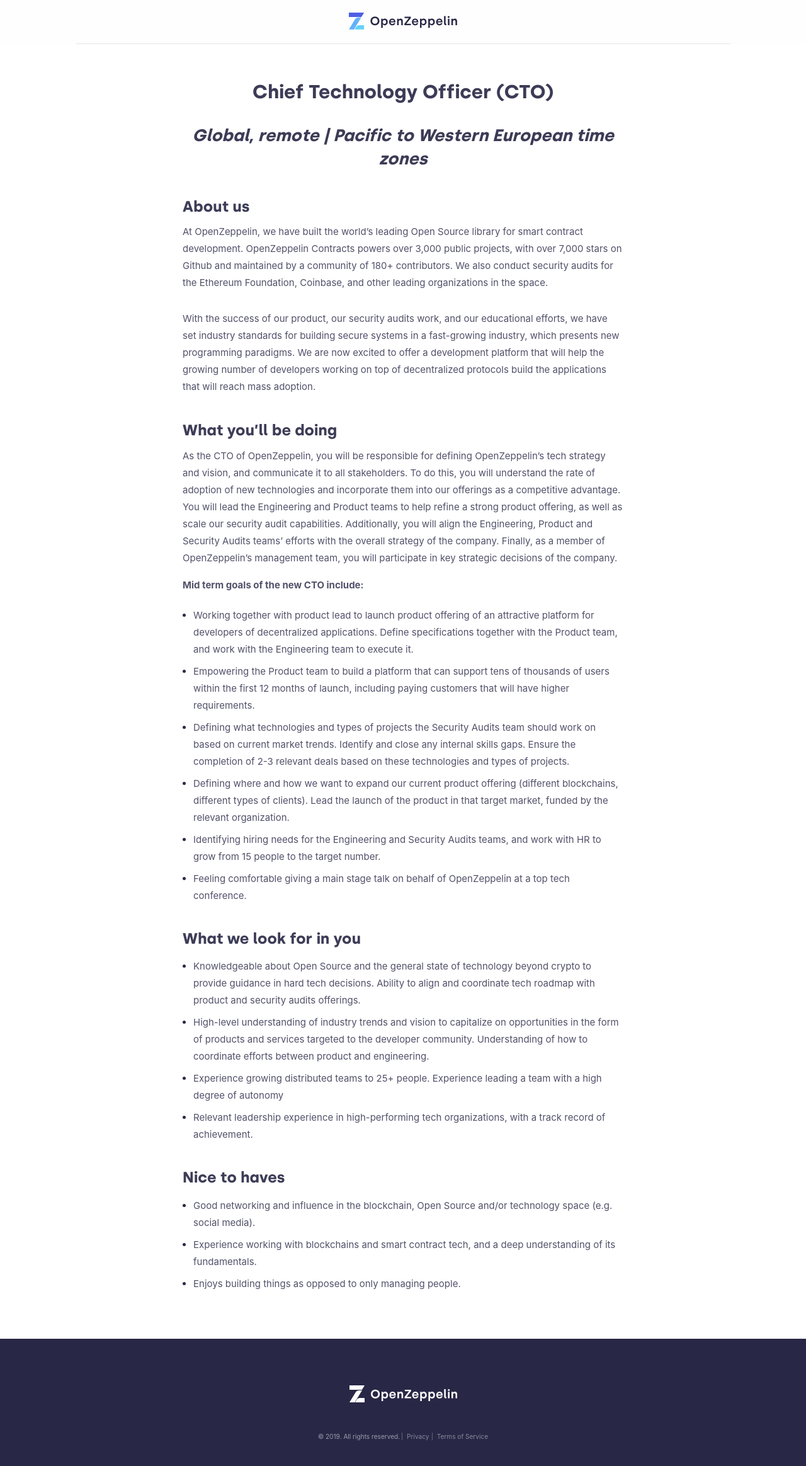
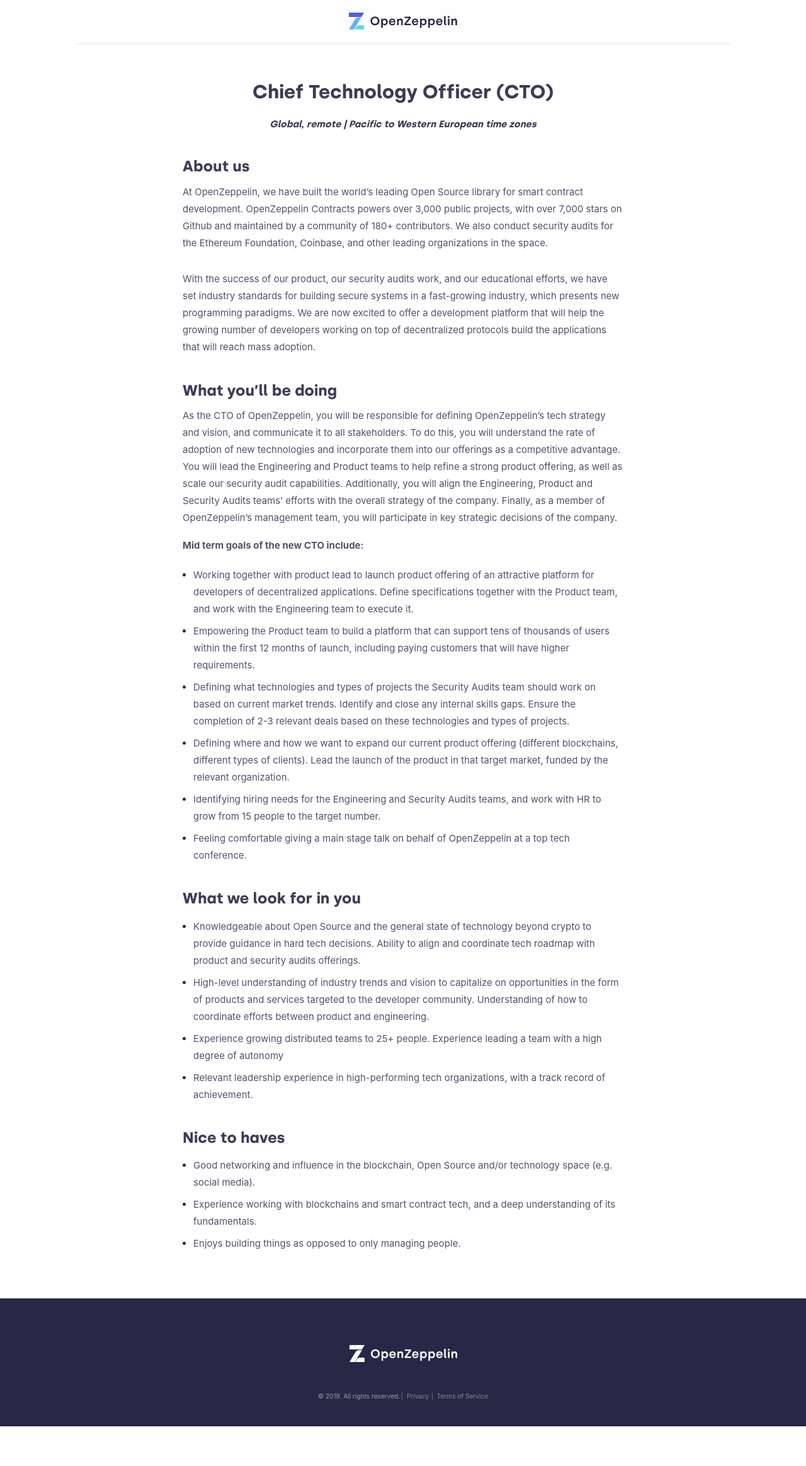
Before and after one commit to OpenZeppelin/cto.openzeppelin.com, a Jekyll site: the page built from index.md, in a window 1280 px wide. Shown: the whole page at 63% size. Built offline with Jekyll 4.4.1, drawn with Linux system fonts in a browser that asks for light colours; after the commit the page ends 2264 px from its top, so only the background shows below that.

Commit message:
Update the location subtitle with Demi's suggestions

```diff
--- a/_layouts/job.html
+++ b/_layouts/job.html
@@ -6,12 +6,13 @@ layout: default
 
 	.job-title.heading {
   	text-align: center !important;
-  	margin-bottom: 30px;
+  	margin-bottom: 20px;
 	}
 
 	.job-location.heading {
     text-align: center !important;
     font-style: italic;
+  	font-size: 1rem;
 	  margin-bottom: 30px;
 	}
 
```
